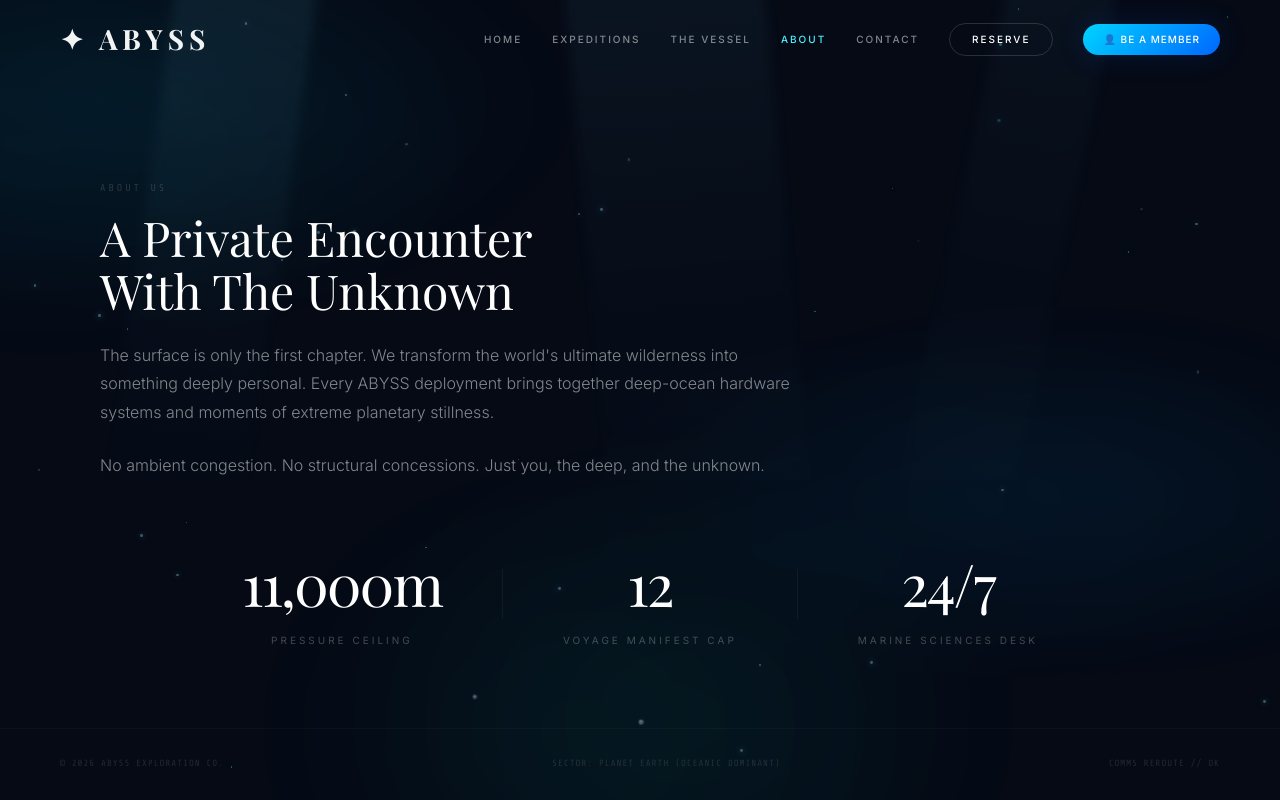
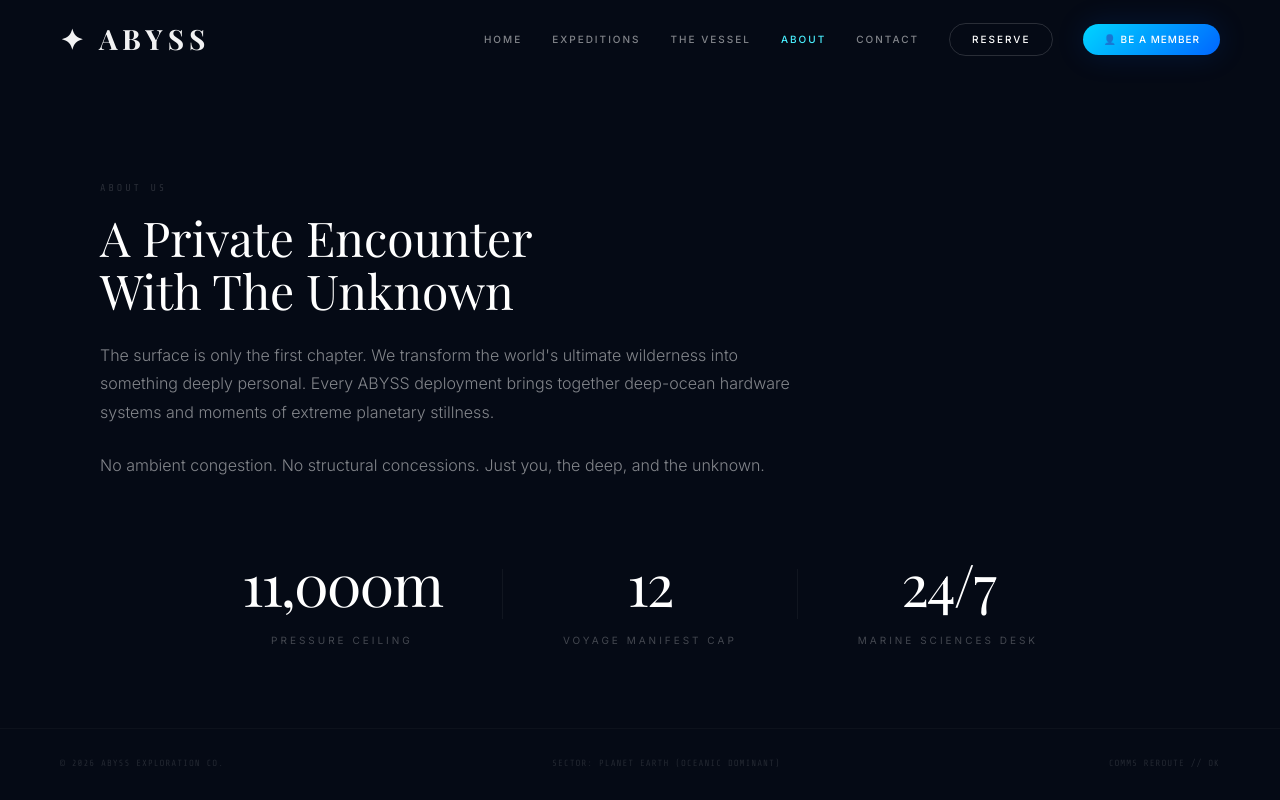
Before and after one commit to Hari-Thopte/Abyss, a React (Vite) app: page /about in a window 1280 px wide. Built offline with nearby package versions, Linux system fonts and the light colour scheme; a web font is replaced by a local one.

Commit message:
Update App.jsx

```diff
--- a/src/App.jsx
+++ b/src/App.jsx
@@ -6,14 +6,10 @@ import Vessel from './pages/Vessel';
 import About from './pages/About';
 import Contact from './pages/Contact';
 import Simulation from './pages/Simulation';
-import OceanBackground from './components/Ocean/OceanBackground';
 import './App.css';
 
 function App() {
   return (
-    <div className="app-container">
-      <OceanBackground />
-      <div className="page-content">
     <Routes>
       <Route path="/" element={<Home />} />
       <Route path="/expeditions" element={<Expeditions />} />
@@ -22,8 +18,6 @@ function App() {
       <Route path="/contact" element={<Contact />} />
       <Route path="/simulation" element={<Simulation />} />
     </Routes>
-      </div>
-    </div>
   );
 }
 
```
Lines whose indentation alone changed are shown as unchanged.
